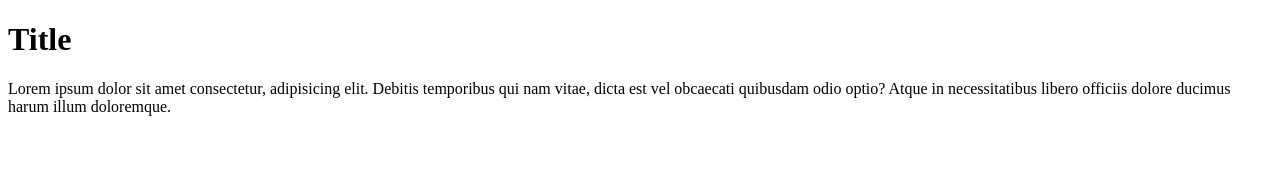
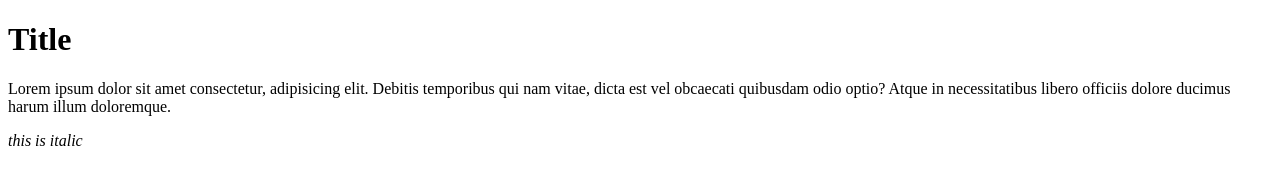
Before and after one commit to sus-byte/sikshyalaya, a plain HTML site: page index.html in a window 1280 px wide. Drawn offline with Linux system fonts and the light colour scheme.

Commit message:
i tag added

```diff
--- a/index.html
+++ b/index.html
@@ -8,5 +8,7 @@
 <body>
     <h1>Title</h1>
     <p>Lorem ipsum dolor sit amet consectetur, adipisicing elit. Debitis temporibus qui nam vitae, dicta est vel obcaecati quibusdam odio optio? Atque in necessitatibus libero officiis dolore ducimus harum illum doloremque.</p>
+
+    <i>this is italic</i>
 </body>
 </html>
```
